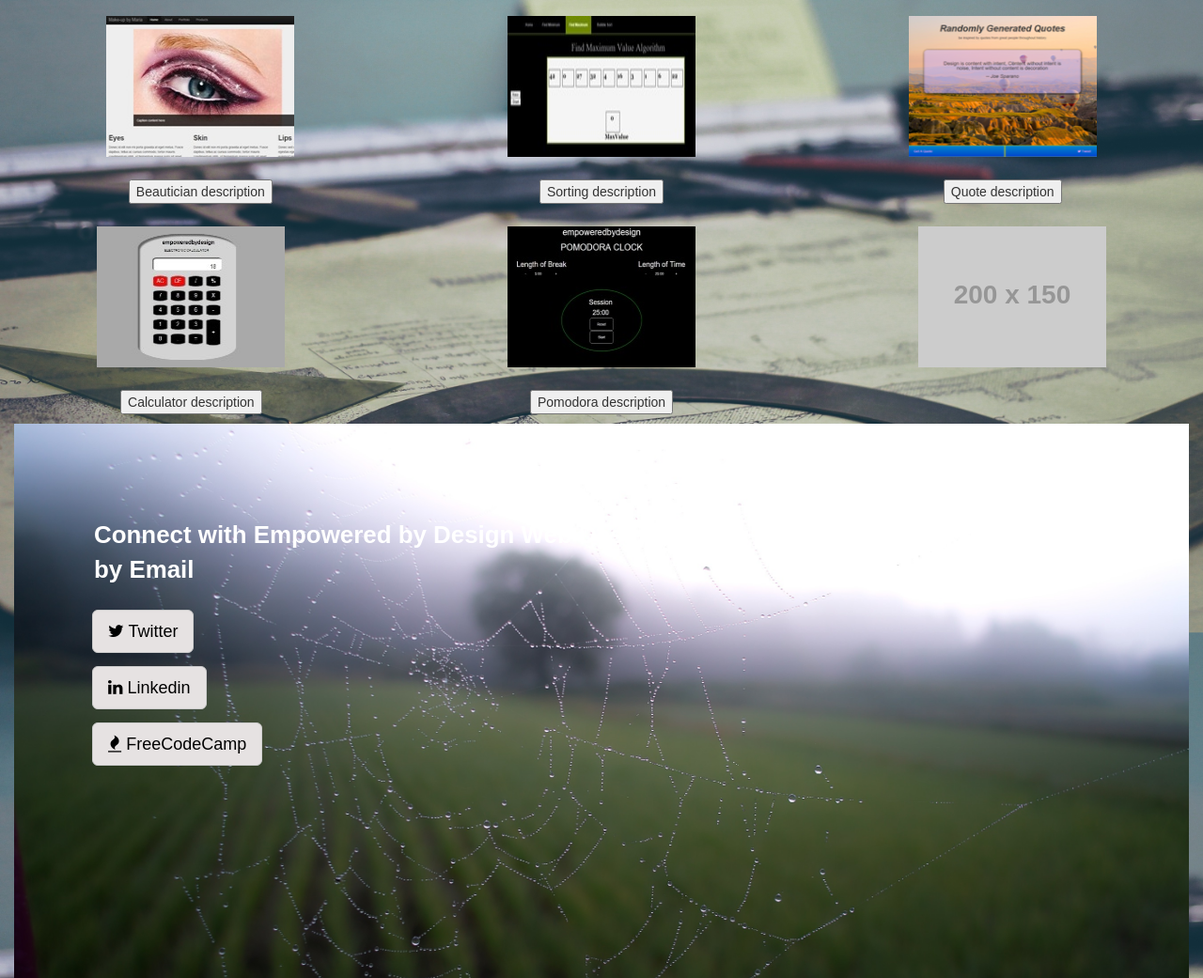
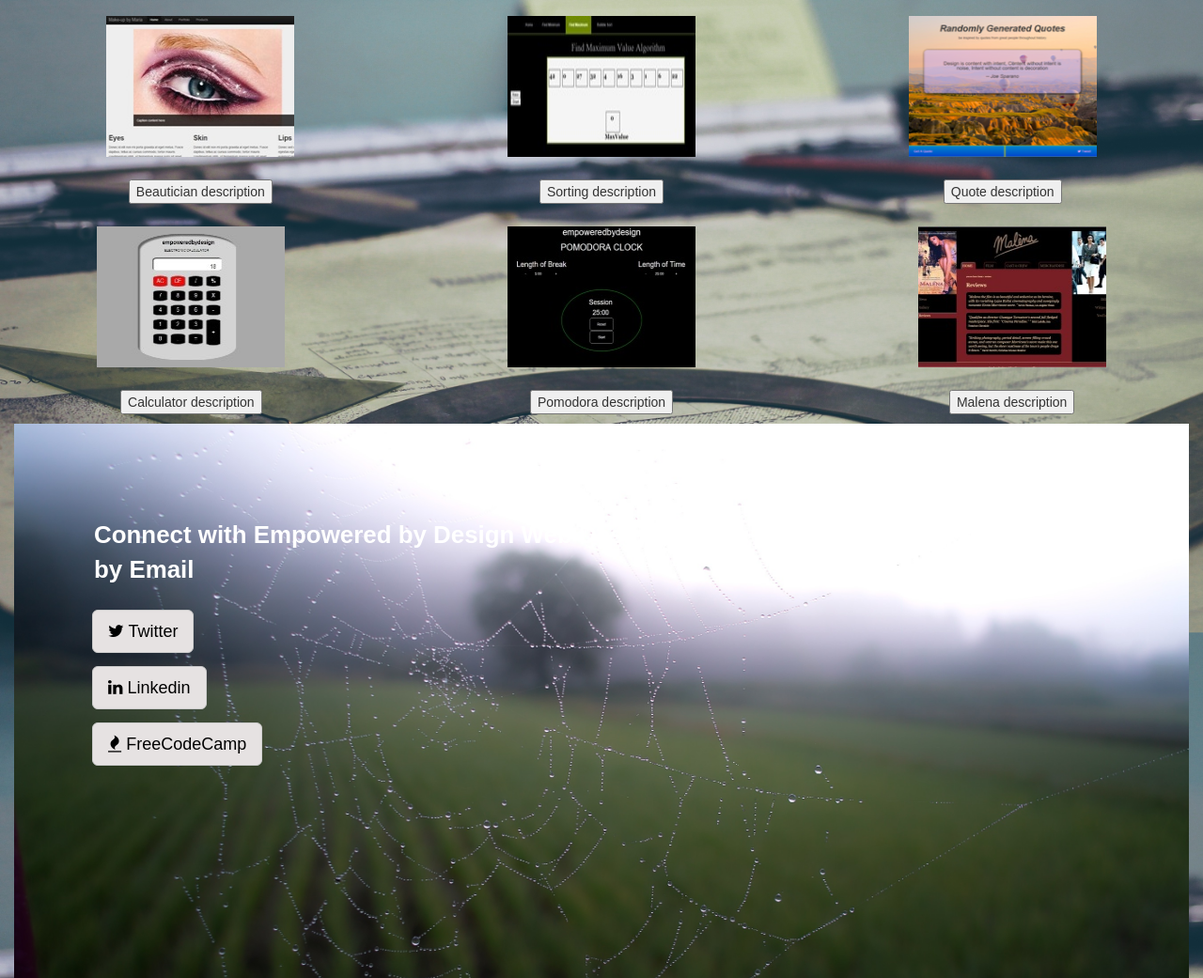
Before and after one commit to powerjohn/portfolio, a plain HTML site: page index.html in a window 1280 px wide. Shown: the part 1830-2871 px from the top of the page at 94% size. Drawn offline with nearby package versions, Linux system fonts and the light colour scheme; placeholder pictures from the web are drawn by us.

Commit message:
added malena

```diff
--- a/index.html
+++ b/index.html
@@ -137,12 +137,12 @@
       </a><br/>
         <button class = "descButton" data-file="clock">Pomodora description</button>
       </div>
-      <div class="col-xs-4 text-center quote">
-
-        <img class="portfolio-img"   src="http://placehold.it/200x150">
-
+      <div class="col-xs-4 text-center malena">
+      <a href="http://powerjohn.github.io/malenafansite" target="_blank">
+        <img class="portfolio-img" src="img/malena.jpg" width="200" height="150">
+      </a><br/>
+        <button class = "descButton" data-file="malena">Malena description</button>
       </div>
-
     </div>
   </div>
   <!--portfolio-->
--- a/js/script.js
+++ b/js/script.js
@@ -11,7 +11,8 @@
 	   clock: "A responsive applicatiojn that allows the user to set the duration of a work session followed by the "+
 	   "duration of a break period. The clock counts down the session time then the break time repeatedly."+
 	   " The user has the option to reset to the default settings or choose a custom setting. Technologies used:"+
-	   "HTML5 CSS3 Bootstrap jQuery Javascript"};
+	   "HTML5 CSS3 Bootstrap jQuery Javascript",
+	   malena: "A fansite for the movie Mal&egrave;na Technologies used HTML5 CSS3"};
 
 	$('.descButton').on('click', function(){
 		var $this = $(this),
```
Also changed, not shown: img/malena.jpg (added).
